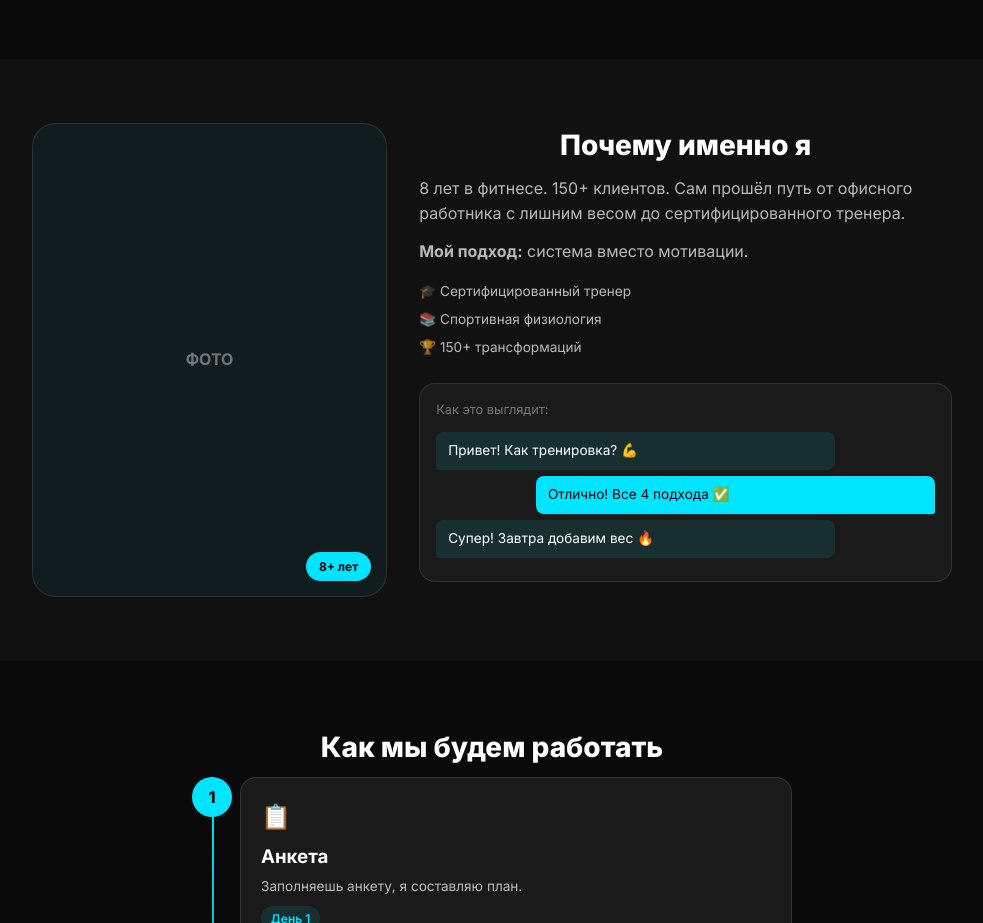
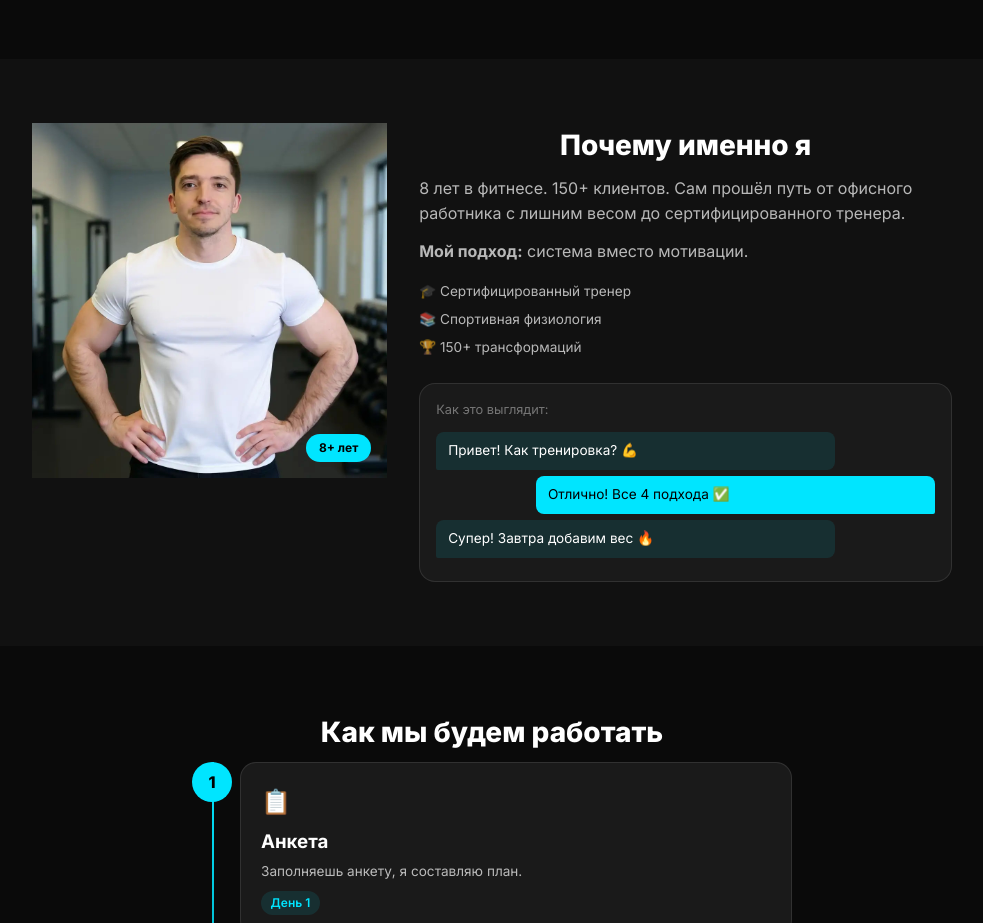
Before and after one commit to vitaman9646/phoenix-fitness-mini, a website: page public/index.html in a window 1280 px wide. Shown: the part 3300-4223 px from the top of the page, without its empty margins (148-1131 px from the left). Drawn offline with Linux system fonts and the light colour scheme.

Commit message:
Update about section with photo and badge label

```diff
--- a/public/index.html
+++ b/public/index.html
@@ -387,8 +387,8 @@
     <div class="container">
       <div class="about-inner">
         <div class="about-photo reveal">
-          <div class="about-photo-placeholder">ФОТО</div>
-          <div class="about-badge-label">8+ лет</div>
+  <img src="images/vitaliy-photo.jpg" alt="Виталий — фитнес-тренер" loading="lazy" class="about-img">
+  <div class="about-badge-label">8+ лет</div>
         </div>
         <div class="about-content reveal">
           <h2 class="section-title">Почему именно я</h2>
```
